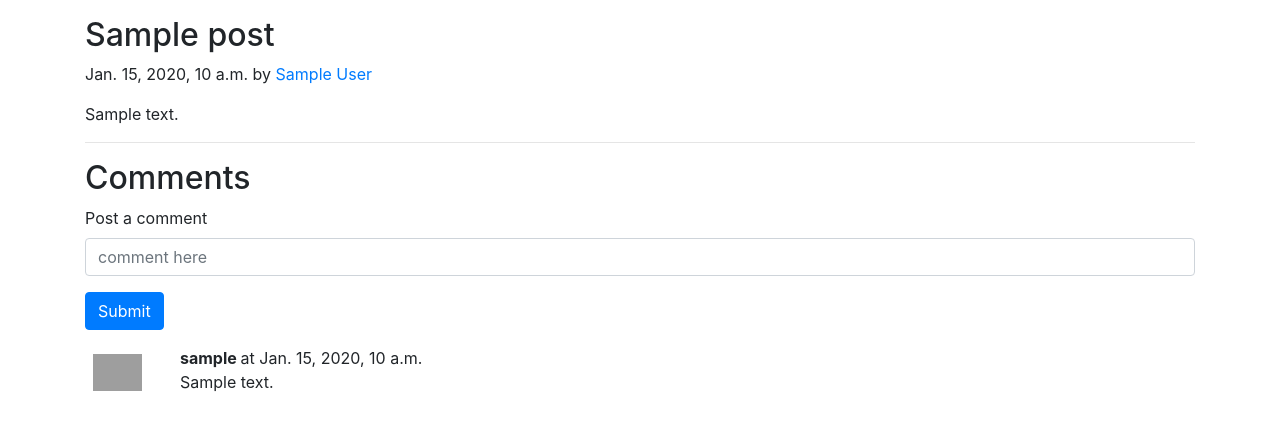
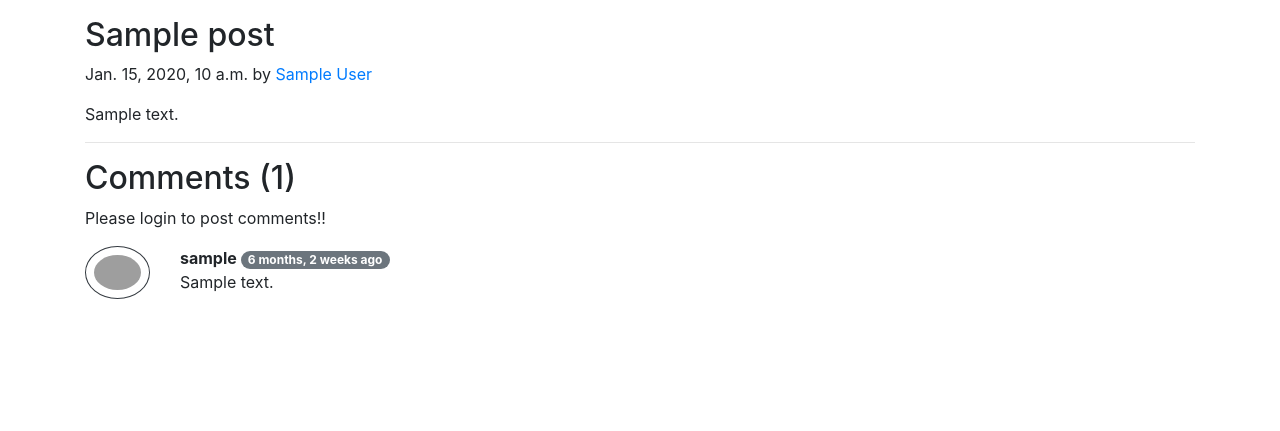
Before and after one commit to ayushi1376/Blogos-Web-App, a Django app: template templates/blog/blogPost.html in a window 1280 px wide. Shown: the part 56-487 px from the top of the page. Run offline with Django 3.2, Linux system fonts and the light colour scheme; the template is opened without the code that fills it: most values are stand-ins (such as "Sample title", 1, 10 or a date in 2020); some libraries are stand-ins or nearby versions; grey boxes are pictures that could not be loaded.

Commit message:
Comments

```diff
--- a/Blog/views.py
+++ b/Blog/views.py
@@ -13,7 +13,8 @@ def blogHome(request):
 def blogPost(request,slug):
     post=Post.objects.filter(slug=slug).first()
     comments=Blogcomment.objects.filter(post=post)
-    context={'post':post,'comments':comments}
+    print(request.user)
+    context={'post':post,'comments':comments, 'user': request.user}
     return render(request,'blog/blogPost.html',context)
 
 
--- a/templates/blog/blogPost.html
+++ b/templates/blog/blogPost.html
@@ -2,6 +2,7 @@
 {% block title %} BlogPost {% endblock title %}
 {% block blogactive %}active{% endblock blogactive %}
 {% block body %}
+{% load humanize %}
 <div class="container my-3">
         <h2 class="blog-post-title">{{post.title}}</h2>
         <p class="blog-post-meta">{{post.timeStamp}} by <a href="/about">{{post.author}}</a></p>
@@ -10,24 +11,30 @@
         <hr>
 </div>
 <div class="container">
-  <h2>Comments</h2>
+  <h2>Comments ({{comments.count}})</h2>
+  <div class="my-2">
+    {% if user.is_authenticated %}
         <form action="/blog/postComment" method="post">
           {% csrf_token %}
           <div class="form-group">
             <label for="exampleInputEmail1">Post a comment</label>
             <input type="text" class="form-control" name="comment" placeholder="comment here">
           </div>
-
           <input type="hidden" name="postSno" value="{{post.sno}}" >
           <button type="submit" class="btn btn-primary">Submit</button>
       </form>
+    {% else %}
+    <p>Please login to post comments!!</p>
+    {% endif %}
+
+</div>
 {% for comment in comments  %}
   <div class="row my-3">
     <div class="col-md-1">
-    <img class="rounded mx-auto d-block w-100 p-2" src="/static/User.jpg" alt="User">
+    <img class="rounded mx-auto d-block w-100 p-2 rounded-circle border border-dark" src="/static/User.jpg" alt="User">
     </div>
-    <div class="col-md-11">
-    <b>{{comment.user.username}} </b> at {{comment.timestamp}}
+    <div class="col-md-11 rounded-sm">
+    <b>{{comment.user.username}} </b> <span class="badge badge-pill badge-secondary">{{comment.timestamp | naturaltime}}</span>
       <div>
         {{comment.comment}}
       </div>
```
Lines whose indentation alone changed are shown as unchanged.
